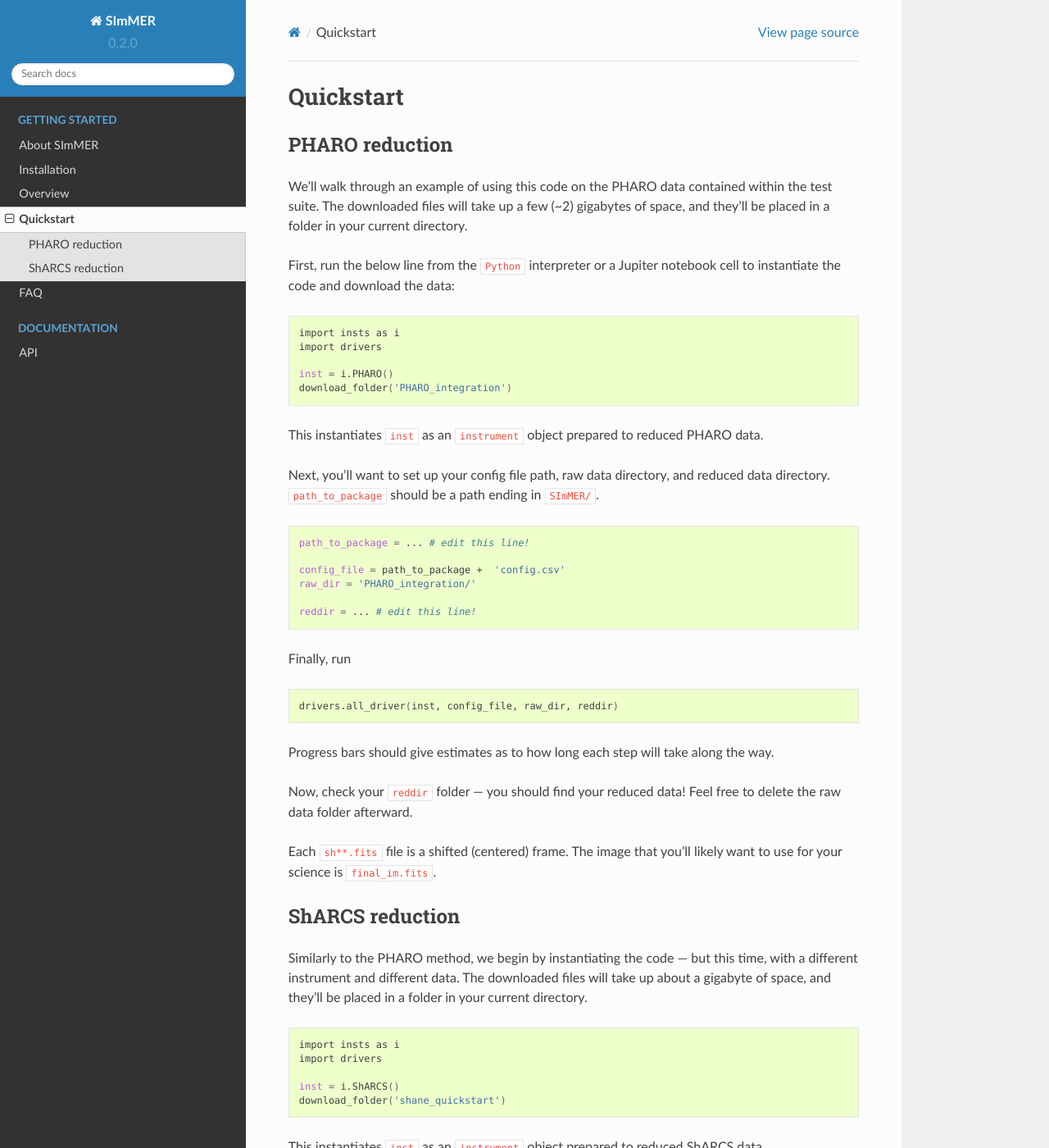
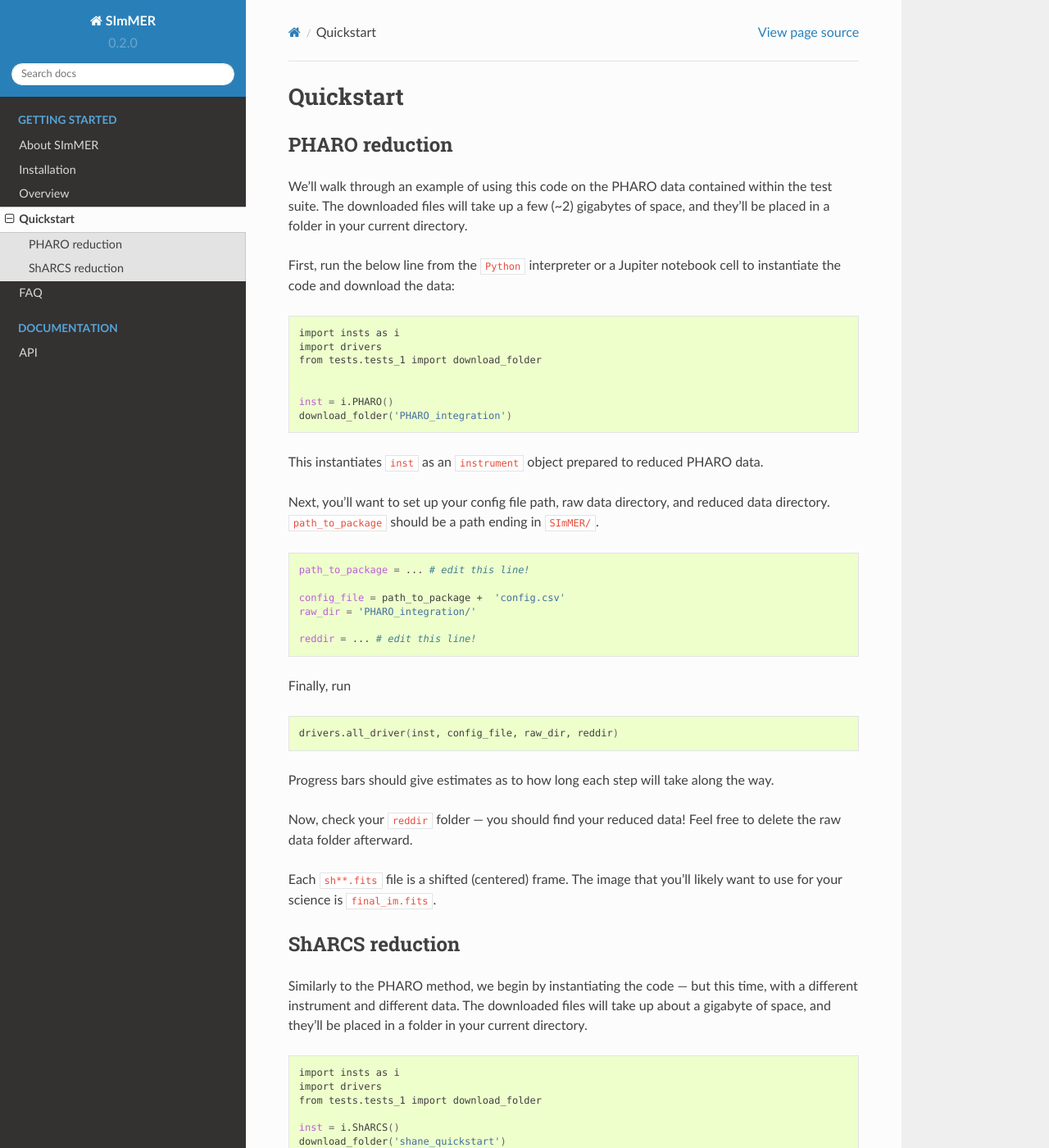
Before and after one commit to arjunsavel/SImMER, a Sphinx documentation site: the page built from docs/pages/Using.rst, in a window 1280 px wide and 1400 px high. Shown: the whole window at 82% size. Built offline with Sphinx 7.4.7 and the Read the Docs theme 2.0.0, drawn with Linux system fonts in a browser that asks for light colours; pages that are not in the unit, such as notebooks, are missing from menus.

Commit message:
added import line to quickstart

```diff
--- a/docs/pages/Using.rst
+++ b/docs/pages/Using.rst
@@ -12,6 +12,8 @@ First, run the below line from the :code:`Python` interpreter or a Jupiter noteb
 
     import insts as i
     import drivers
+    from tests.tests_1 import download_folder
+
 
     inst = i.PHARO()
     download_folder('PHARO_integration')
@@ -49,6 +51,7 @@ Similarly to the PHARO method, we begin by instantiating the code — but this t
 
     import insts as i
     import drivers
+    from tests.tests_1 import download_folder
 
     inst = i.ShARCS()
     download_folder('shane_quickstart')
```
